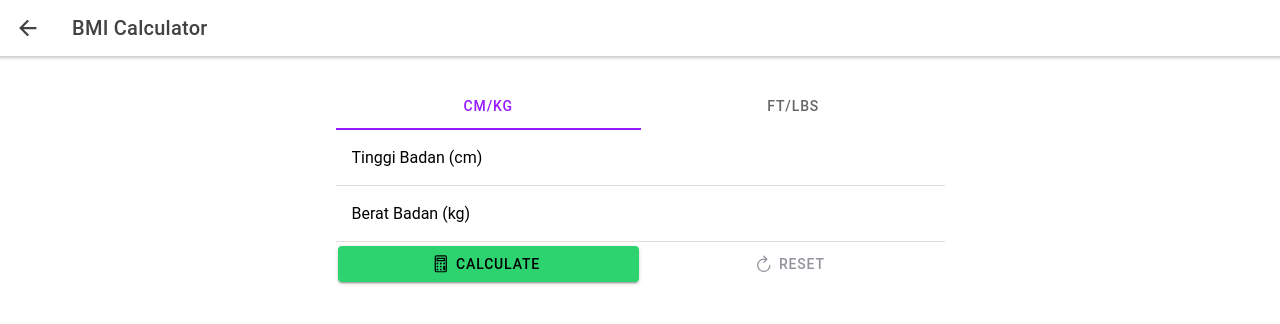
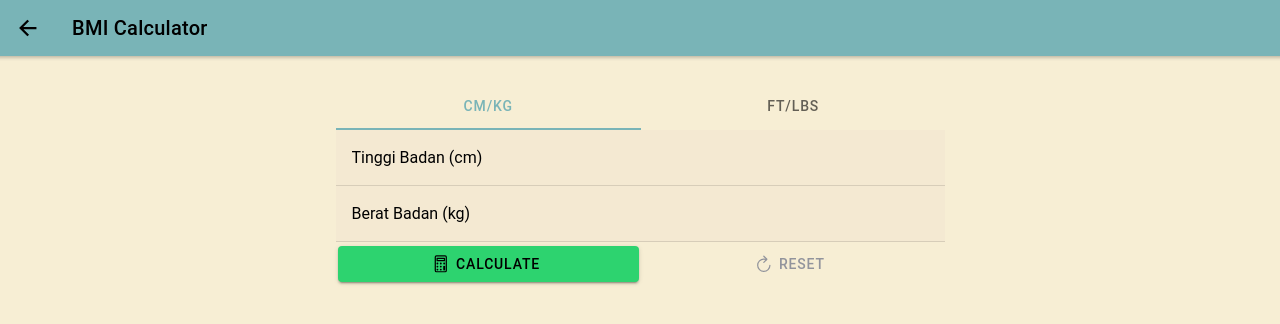
Before and after one commit to umarhaqi9/BMI-and-BMR-Calc, a React (Create React App) app: page /home in a window 1280 px wide. Both pictures are taken after a click on the element "BMI CALCULATOR". Shown: the top 324 px of the page. Built offline with nearby package versions, Linux system fonts and the light colour scheme.

Commit message:
Styling edits

```diff
--- a/src/components/DarkModeToggle.tsx
+++ b/src/components/DarkModeToggle.tsx
@@ -16,6 +16,7 @@ const DarkModeToggle: React.FC<{}> = () => {
             <IonToggle
                 slot="end"
                 name="darkMode"
+                color='secondary'
                 onIonChange={toggleDarkModeHandler}
             />
         </>
--- a/src/pages/BmiCalc.tsx
+++ b/src/pages/BmiCalc.tsx
@@ -100,7 +100,7 @@ const BmiCalc: React.FC = () => {
         ]}></IonAlert>
       <IonApp>
         <IonHeader>
-          <IonToolbar>
+          <IonToolbar color='primary'>
             <IonButtons slot="start">
                 <IonBackButton defaultHref="/home" />
             </IonButtons>
@@ -108,7 +108,7 @@ const BmiCalc: React.FC = () => {
             {/* <DarkModeToggle/> */}
           </IonToolbar>
         </IonHeader>
-        <IonContent className='ion-padding'>
+        <IonContent color='secondary' className='ion-padding'>
           <IonGrid>
             <IonRow>
               <IonCol size-sm='8' offset-sm='2' size-md='6' offset-md='3'>
@@ -121,8 +121,8 @@ const BmiCalc: React.FC = () => {
                   <IonRow>
 
                     <IonCol>
-                      <IonItem>
-                        <IonLabel position="floating">Tinggi Badan ({calcUnits === 'cmkg' ? 'cm' : 'feet'})</IonLabel>
+                      <IonItem color='tertiary'>
+                        <IonLabel  position="floating">Tinggi Badan ({calcUnits === 'cmkg' ? 'cm' : 'feet'})</IonLabel>
                         <IonInput ref={heightInputRef}></IonInput>
                       </IonItem>
                     </IonCol>
@@ -130,8 +130,8 @@ const BmiCalc: React.FC = () => {
 
                   <IonRow>
                     <IonCol>
-                      <IonItem>
-                        <IonLabel position="floating">Berat Badan ({calcUnits === 'cmkg' ? 'kg' : 'lbs'})</IonLabel>
+                      <IonItem color='tertiary'>
+                        <IonLabel  position="floating">Berat Badan ({calcUnits === 'cmkg' ? 'kg' : 'lbs'})</IonLabel>
                         <IonInput ref={weightInputRef}></IonInput>
                       </IonItem>
                     </IonCol>
--- a/src/pages/BmrCalc.tsx
+++ b/src/pages/BmrCalc.tsx
@@ -101,7 +101,7 @@ const BmrCalc: React.FC = () => {
         ]}></IonAlert>
       <IonApp>
         <IonHeader>
-          <IonToolbar>
+          <IonToolbar color='primary'>
             <IonButtons slot="start">
                 <IonBackButton defaultHref="/home" />
             </IonButtons>
@@ -109,7 +109,7 @@ const BmrCalc: React.FC = () => {
             {/* <DarkModeToggle/> */}
           </IonToolbar>
         </IonHeader>
-        <IonContent className='ion-padding'>
+        <IonContent color='secondary' className='ion-padding'>
           <IonGrid>
             <IonRow>
               <IonCol size-sm='8' offset-sm='2' size-md='6' offset-md='3'>
@@ -121,27 +121,27 @@ const BmrCalc: React.FC = () => {
                   </IonRow>
                   <IonRow>
                       <IonCol>
-                          <IonItem>
-                              <IonLabel position='floating'>Age</IonLabel>
+                          <IonItem color='tertiary'>
+                              <IonLabel  position='floating'>Age</IonLabel>
                               <IonInput ref={ageInputRef}></IonInput>
                           </IonItem>
                       </IonCol>
                   </IonRow>
                   <IonRow>
                       <IonCol>
-                          <IonItem>
+                          <IonItem color='tertiary'>
 
-                              <IonRadioGroup value={gender} onIonChange={e => setGender(e.detail.value)}>
+                              <IonRadioGroup  value={gender} onIonChange={e => setGender(e.detail.value)}>
                                   <IonListHeader>
                                       <IonLabel>Gender</IonLabel>
                                   </IonListHeader>
-                                  <IonItem>
+                                  <IonItem color='tertiary'>
                                       <IonLabel>Male</IonLabel>
-                                      <IonRadio slot='start' value="male"/>
+                                      <IonRadio  slot='start' value="male"/>
                                   </IonItem>
-                                  <IonItem>
+                                  <IonItem color='tertiary'>
                                       <IonLabel>Female</IonLabel>
-                                      <IonRadio slot='start' value="female"/>
+                                      <IonRadio  slot='start' value="female"/>
                                   </IonItem>
                               </IonRadioGroup>
                           </IonItem>
@@ -150,8 +150,8 @@ const BmrCalc: React.FC = () => {
 
                   <IonRow>
                     <IonCol>
-                      <IonItem>
-                        <IonLabel position="floating">Tinggi Badan ({calcUnits === 'cmkg' ? 'cm' : 'feet'})</IonLabel>
+                      <IonItem color='tertiary'>
+                        <IonLabel  position="floating">Tinggi Badan ({calcUnits === 'cmkg' ? 'cm' : 'feet'})</IonLabel>
                         <IonInput ref={heightInputRef}></IonInput>
                       </IonItem>
                     </IonCol>
@@ -159,8 +159,8 @@ const BmrCalc: React.FC = () => {
 
                   <IonRow>
                     <IonCol>
-                      <IonItem>
-                        <IonLabel position="floating">Berat Badan ({calcUnits === 'cmkg' ? 'kg' : 'lbs'})</IonLabel>
+                      <IonItem color='tertiary'>
+                        <IonLabel  position="floating">Berat Badan ({calcUnits === 'cmkg' ? 'kg' : 'lbs'})</IonLabel>
                         <IonInput ref={weightInputRef}></IonInput>
                       </IonItem>
                     </IonCol>
--- a/src/pages/Home.tsx
+++ b/src/pages/Home.tsx
@@ -7,22 +7,22 @@ const Home: React.FC = () => {
 
 
   return (
-    <IonPage>
+    <IonPage >
       <IonHeader>
-        <IonToolbar>
+        <IonToolbar color='primary'>
           <IonTitle>Calculator</IonTitle>
           <DarkModeToggle/>
         </IonToolbar>
       </IonHeader>
-      <IonContent className='ion-padding'>
+      <IonContent color='secondary' className='ion-padding'>
         <h2 className='ion-text-center'>Pick your calculator</h2>
         <IonGrid>
           <IonRow>
             <IonCol>
-              <IonButton className='nav-button' size='large' expand='block' routerLink='/bmi'>BMI Calculator</IonButton>
+              <IonButton strong color='primary' className='nav-button' size='large' expand='block' routerLink='/bmi'>BMI Calculator</IonButton>
             </IonCol>
             <IonCol>
-              <IonButton className='nav-button' size='large' expand='block' routerLink='/bmr'>BMR Calculator</IonButton>
+              <IonButton strong color='primary' className='nav-button' size='large' expand='block' routerLink='/bmr'>BMR Calculator</IonButton>
             </IonCol>
           </IonRow>
 
--- a/src/theme/variables.css
+++ b/src/theme/variables.css
@@ -3,26 +3,26 @@ http://ionicframework.com/docs/theming/ */
 
 /** Ionic CSS Variables **/
 :root {
-	--ion-color-primary: #981aff;
-	--ion-color-primary-rgb: 152,26,255;
-	--ion-color-primary-contrast: #ffffff;
-	--ion-color-primary-contrast-rgb: 255,255,255;
-	--ion-color-primary-shade: #8617e0;
-	--ion-color-primary-tint: #a231ff;
+	--ion-color-primary: #79B4B7;
+	--ion-color-primary-rgb: 121,180,183;
+	--ion-color-primary-contrast: #000000;
+	--ion-color-primary-contrast-rgb: 0,0,0;
+	--ion-color-primary-shade: #6a9ea1;
+	--ion-color-primary-tint: #86bcbe;
 
-	--ion-color-secondary: #52cbff;
-	--ion-color-secondary-rgb: 82,203,255;
+	--ion-color-secondary: #f7eed4;
+	--ion-color-secondary-rgb: 247,238,212;
 	--ion-color-secondary-contrast: #000000;
 	--ion-color-secondary-contrast-rgb: 0,0,0;
-	--ion-color-secondary-shade: #48b3e0;
-	--ion-color-secondary-tint: #63d0ff;
+	--ion-color-secondary-shade: #d9d1bb;
+	--ion-color-secondary-tint: #f8f0d8;
 
-	--ion-color-tertiary: #5260ff;
-	--ion-color-tertiary-rgb: 82,96,255;
-	--ion-color-tertiary-contrast: #ffffff;
-	--ion-color-tertiary-contrast-rgb: 255,255,255;
-	--ion-color-tertiary-shade: #4854e0;
-	--ion-color-tertiary-tint: #6370ff;
+	--ion-color-tertiary: #f4e9d2;
+	--ion-color-tertiary-rgb: 244,233,210;
+	--ion-color-tertiary-contrast: #000000;
+	--ion-color-tertiary-contrast-rgb: 0,0,0;
+	--ion-color-tertiary-shade: #d7cdb9;
+	--ion-color-tertiary-tint: #f5ebd7;
 
 	--ion-color-success: #2dd36f;
 	--ion-color-success-rgb: 45,211,111;
@@ -64,47 +64,48 @@ http://ionicframework.com/docs/theming/ */
 
 
 body.dark {
-  --ion-color-primary: #981aff;
-  --ion-color-primary-rgb: 152,26,255;
+  --ion-color-primary: #1B2430;
+	--ion-color-primary-rgb: 27,36,48;
 	--ion-color-primary-contrast: #ffffff;
 	--ion-color-primary-contrast-rgb: 255,255,255;
-  --ion-color-primary-shade: #8617e0;
-  --ion-color-primary-tint: #a231ff;
+	--ion-color-primary-shade: #18202a;
+	--ion-color-primary-tint: #323a45;
 
-  --ion-color-secondary: #52cbff;
-  --ion-color-secondary-rgb: 82,203,255;
-  --ion-color-secondary-contrast: #000000;
-  --ion-color-secondary-contrast-rgb: 0,0,0;
-  --ion-color-secondary-shade: #48b3e0;
-  --ion-color-secondary-tint: #63d0ff;
+	--ion-color-secondary: #51557E;
+	--ion-color-secondary-rgb: 81,85,126;
+	--ion-color-secondary-contrast: #ffffff;
+	--ion-color-secondary-contrast-rgb: 255,255,255;
+	--ion-color-secondary-shade: #474b6f;
+	--ion-color-secondary-tint: #62668b;
 
-  --ion-color-tertiary: #5260ff;
-  --ion-color-tertiary-rgb: 82,96,255;
+	--ion-color-tertiary: #474a6c;
+	--ion-color-tertiary-rgb: 71,74,108;
 	--ion-color-tertiary-contrast: #ffffff;
 	--ion-color-tertiary-contrast-rgb: 255,255,255;
-  --ion-color-tertiary-shade: #4854e0;
-  --ion-color-tertiary-tint: #6370ff;
+	--ion-color-tertiary-shade: #3e415f;
+	--ion-color-tertiary-tint: #595c7b;
 
-  --ion-color-success: #2dd36f;
-  --ion-color-success-rgb: 45,211,111;
+
+  --ion-color-success: #2ac066;
+	--ion-color-success-rgb: 42,192,102;
 	--ion-color-success-contrast: #000000;
 	--ion-color-success-contrast-rgb: 0,0,0;
-  --ion-color-success-shade: #28ba62;
-  --ion-color-success-tint: #42d77d;
+	--ion-color-success-shade: #25a95a;
+	--ion-color-success-tint: #3fc675;
 
-  --ion-color-warning: #ffc409;
-  --ion-color-warning-rgb: 255,196,9;
+	--ion-color-warning: #daaa0b;
+	--ion-color-warning-rgb: 218,170,11;
 	--ion-color-warning-contrast: #000000;
 	--ion-color-warning-contrast-rgb: 0,0,0;
-  --ion-color-warning-shade: #e0ac08;
-  --ion-color-warning-tint: #ffca22;
+	--ion-color-warning-shade: #c0960a;
+	--ion-color-warning-tint: #deb323;
 
-  --ion-color-danger: #ff0000;
-  --ion-color-danger-rgb: 255,0,0;
+	--ion-color-danger: #dd465a;
+	--ion-color-danger-rgb: 221,70,90;
 	--ion-color-danger-contrast: #ffffff;
 	--ion-color-danger-contrast-rgb: 255,255,255;
-  --ion-color-danger-shade: #e00000;
-  --ion-color-danger-tint: #ff1a1a;
+	--ion-color-danger-shade: #c23e4f;
+	--ion-color-danger-tint: #e0596b;
 
   --ion-color-medium: #92949c;
   --ion-color-medium-rgb: 146,148,156;
```
Lines whose indentation alone changed are shown as unchanged.
